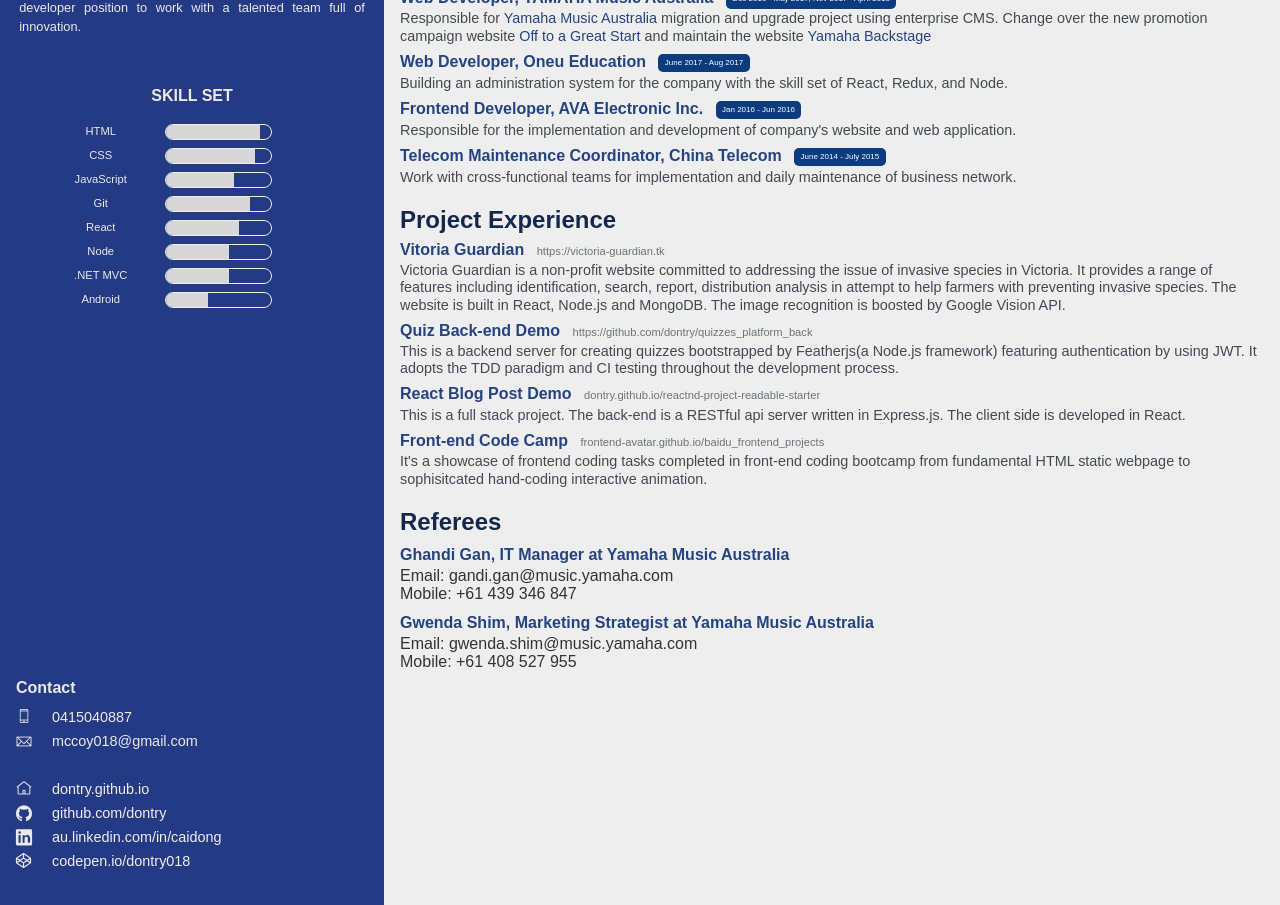
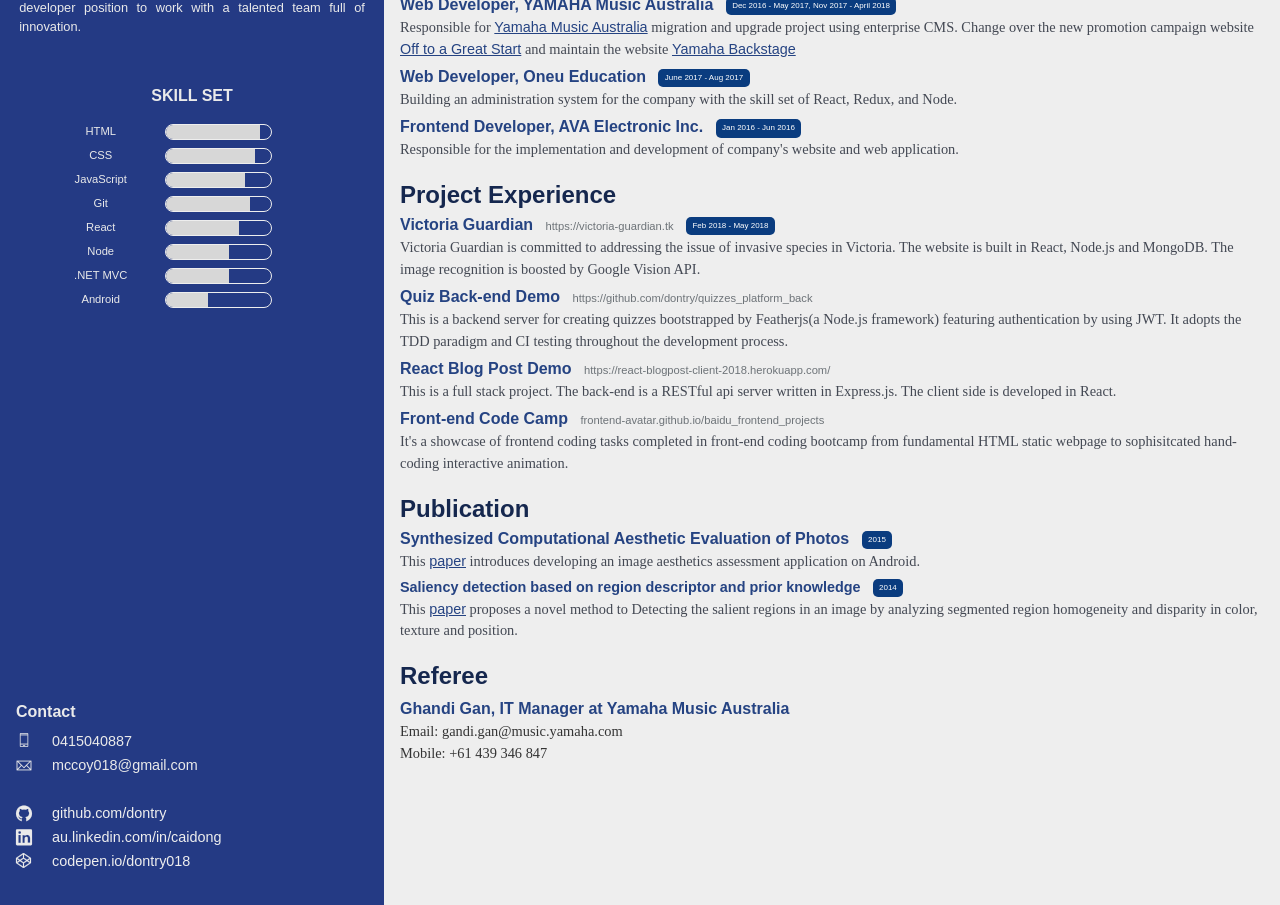
Before and after one commit to dontry/my_cv, a website: page index.html in a window 1280 px wide. Shown: the part 215-1120 px from the top of the page. Drawn offline with Linux system fonts and the light colour scheme; a web font is replaced by a local one.

Commit message:
updated 22.06.2018

```diff
--- a/css/style.css
+++ b/css/style.css
@@ -6,11 +6,13 @@
   list-style: none;
 }
 
-
 @font-face {
-    font-family: 'iconfont';
+  font-family: "iconfont";
   src: url("../src/font/iconfont.eot");
-    src: url("../src/font/iconfont.eot?#iefix") format("embedded-opentype"), url("../src/font/iconfont.woff") format("woff"), url("../src/font/iconfont.ttf") format("truetype"), url("../src/font/iconfont.svg#iconfont") format("svg");
+  src: url("../src/font/iconfont.eot?#iefix") format("embedded-opentype"),
+    url("../src/font/iconfont.woff") format("woff"),
+    url("../src/font/iconfont.ttf") format("truetype"),
+    url("../src/font/iconfont.svg#iconfont") format("svg");
 }
 
 .iconfont {
@@ -74,11 +76,11 @@ h4 {
   padding: 2rem 1rem 1.5rem;
   color: #eaeaea;
   width: 30%;
-    background-color: #243A84;
+  background-color: #243a84;
 }
 
 .column.f-fl .title {
-    margin-bottom: .7rem;
+  margin-bottom: 0.7rem;
 }
 
 .column.f-fr {
@@ -106,14 +108,14 @@ h4 {
 
 .name {
   text-align: center;
-    font-family: 'Fjalla One', sans-serif;
+  font-family: "Fjalla One", sans-serif;
   line-height: 1.3;
   margin-bottom: 2rem;
 }
 
 .position {
   text-align: center;
-    font-family: 'Oxygen', sans-serif;
+  font-family: "Oxygen", sans-serif;
   font-weight: 300;
   margin-bottom: 1.5rem;
 }
@@ -123,7 +125,7 @@ h4 {
   margin-left: 0.2rem;
   margin-right: 0.2rem;
   text-align: justify;
-    font-size: .8rem;
+  font-size: 0.8rem;
   line-height: 1.5;
   font-weight: lighter;
   word-wrap: break-word;
@@ -156,17 +158,17 @@ h4 {
   width: 30px;
   text-align: center;
   padding-right: 1em;
-    font-size: .7em;
+  font-size: 0.7em;
 }
 
 .skillset-list .bar {
   display: inline-block;
   flex: 1;
   position: relative;
-    margin-right: .3rem;
-    margin-top: .3rem;
+  margin-right: 0.3rem;
+  margin-top: 0.3rem;
   border: 1px solid #eee;
-    border-radius: .5rem .5rem;
+  border-radius: 0.5rem 0.5rem;
   width: 4rem;
   height: 1rem;
   overflow: hidden;
@@ -189,7 +191,7 @@ h4 {
 }
 
 #js-capacity {
-    width: 65%;
+  width: 75%;
 }
 
 #git-capacity {
@@ -230,7 +232,7 @@ h4 {
 }
 
 .tools-container .item {
-    font-size: .7rem;
+  font-size: 0.7rem;
 }
 
 .contact-container {
@@ -239,7 +241,7 @@ h4 {
 }
 
 .contact-container h4 {
-    margin-bottom: .5rem;
+  margin-bottom: 0.5rem;
 }
 
 .contact-list {
@@ -247,8 +249,8 @@ h4 {
 }
 
 .contact-list li {
-    font-family: 'Quicksand', sans-serif;
-    font-size: .9rem;
+  font-family: "Quicksand", sans-serif;
+  font-size: 0.9rem;
   font-weight: lighter;
 }
 
@@ -257,7 +259,7 @@ h4 {
 }
 
 .contact-list .addr {
-    font-size: .7rem;
+  font-size: 0.7rem;
 }
 
 section {
@@ -265,12 +267,12 @@ section {
 }
 
 section .title {
-    color: #15274E;
+  color: #15274e;
   line-height: 1.5;
 }
 
 section li {
-    margin-bottom: .3rem;
+  margin-bottom: 0.3rem;
 }
 
 section li .item-title {
@@ -281,32 +283,33 @@ section li .item-title {
 section li .item-desc {
   display: inline-block;
   color: #434853;
-    line-height: 1.2;
-    font-size: .9rem;
+  line-height: 1.5;
+  font-size: 0.9rem;
+  font-family: "New Times Roman";
 }
 
 section li .item-desc a {
-    text-decoration: none;
+  text-decoration: underline;
 }
 
 .time {
   display: inline-block;
   border-radius: 5px;
-    padding: .2rem .4rem;
+  padding: 0.2rem 0.4rem;
   color: #fff;
-    font-size: .5rem;
-    background-color: #0A3C7F;
+  font-size: 0.5rem;
+  background-color: #0a3c7f;
   vertical-align: 2px;
-    margin-left: .5rem;
+  margin-left: 0.5rem;
   font-weight: 200;
 }
 
 .link {
-    color: #6D7378;
+  color: #6d7378;
   font-weight: 200;
   vertical-align: baseline;
-    font-size: .7rem;
-    margin-left: .5rem;
+  font-size: 0.7rem;
+  margin-left: 0.5rem;
 }
 
 .item-desc a {
@@ -314,29 +317,28 @@ section li .item-desc a {
   text-decoration: underline;
 }
 
-
 #title-saliency {
-    font-size: .9rem;
+  font-size: 0.9rem;
   word-spacing: 0px;
 }
 
 .referee {
-    color: #0A3C7F;
+  color: #0a3c7f;
 }
 
 .referee ul {
-    margin-top: .2rem;
+  margin-top: 0.2rem;
 }
 
 .referee li {
-    margin-bottom: .5rem;
+  margin-bottom: 0.5rem;
 }
 
 .referee li p {
   color: #333;
+  font-size: 0.9rem;
+  line-height: 1.5em;
+  font-family: "New Times Roman";
 }
 
-
-
-
 /*# sourceMappingURL=style.css.map */
--- a/index.html
+++ b/index.html
@@ -92,23 +92,23 @@
                         <span class="detail">mccoy018@gmail.com</span>
                     </li>
                     <br/>
-                    <li>
+                    <!-- <li>
                         <i class="iconfont">&#xe6f1;</i>
                         <span class="detail">
                             <a href="http://dontry.github.io"> dontry.github.io</a>
                         </span>
-                    </li>
+                    </li> -->
                     <li>
                         <i class="iconfont">&#xe735;</i>
                         <span class="detail">
-                            <a href="http://github.com/dontry">github.com/dontry</a>
+                            <a href="http://github.com/dontry" target="_blank" rel="noopener">github.com/dontry</a>
                         </span>
                     </li>
                     <li>
                         <i class="iconfont">&#xe605;</i>
                         <span class="detail">
-                            <a href="http://au.linkedin.com/in/caidong">
-                                <span id="linkedin">au.linkedin.com/in/caidong</span>
+                            <a href="http://au.linkedin.com/in/caidong" target="_blank" rel="noopener">
+                                <span id="linkedin" target="_blank" rel="noopener">au.linkedin.com/in/caidong</span>
                             </a>
                         </span>
                     </li>
@@ -154,8 +154,8 @@
                             Responsible for
                             <a href="https://au.yamaha.com" target="_blank">Yamaha Music Australia</a> migration and upgrade project using enterprise CMS. Change over the
                             new promotion campaign website
-                            <a href="https://greatstart.yamahabackstage.com.au" target="_blank">Off to a Great Start</a> and maintain the website
-                            <a href="https://yamahabackstage.com.au" target="_blank">Yamaha Backstage</a>
+                            <a href="https://greatstart.yamahabackstage.com.au" target="_blank" rel="noopener">Off to a Great Start</a> and maintain the website
+                            <a href="https://yamahabackstage.com.au" target="_blank" rel="noopener">Yamaha Backstage</a>
                         </p>
                     </li>
 
@@ -175,34 +175,33 @@
                             Responsible for the implementation and development of company's website and web application.
                         </p>
                     </li>
-                    <li class="item">
+                    <!-- <li class="item">
                         <h4 class="item-title">Telecom Maintenance Coordinator, China Telecom
                             <span class="time">June 2014 - July 2015</span>
                         </h4>
                         <p class="item-desc">
                             Work with cross-functional teams for implementation and daily maintenance of business network.
                         </p>
-                    </li>
+                    </li> -->
                 </ul>
             </section>
             <section>
                 <h3 class="title">Project Experience</h3>
                 <ul class="project-list">
                     <li>
-                        <h4 class="item-title">Vitoria Guardian
-                            <a href="https://victoria-guardian.tk" target="_blank">
+                        <h4 class="item-title">Victoria Guardian
+                            <a href="https://victoria-guardian.tk" target="_blank" rel="noopener">
                                 <span class="link">https://victoria-guardian.tk</span>
+                                <span class="time">Feb 2018 - May 2018</span>
                             </a>
                         </h4>
-                        <p class="item-desc">Victoria Guardian is a non-profit website committed to addressing the issue of invasive species in
-                            Victoria. It provides a range of features including identification, search, report, distribution
-                            analysis in attempt to help farmers with preventing invasive species. The website is built in
-                            React, Node.js and MongoDB. The image recognition is boosted by Google Vision API.
+                        <p class="item-desc">Victoria Guardian is committed to addressing the issue of invasive species in Victoria. The website
+                            is built in React, Node.js and MongoDB. The image recognition is boosted by Google Vision API.
                         </p>
                     </li>
                     <li>
                         <h4 class="item-title">Quiz Back-end Demo
-                            <a href="https://github.com/dontry/quizzes_platform_back" target="_blank">
+                            <a href="https://github.com/dontry/quizzes_platform_back" target="_blank" rel="noopener">
                                 <span class="link">https://github.com/dontry/quizzes_platform_back</span>
                             </a>
                         </h4>
@@ -213,8 +212,8 @@
                     </li>
                     <li>
                         <h4 class="item-title">React Blog Post Demo
-                            <a href="http://dontry.github.io/reactnd-project-readable-starter" target="_blank">
-                                <span class="link">dontry.github.io/reactnd-project-readable-starter</span>
+                            <a href="https://react-blogpost-client-2018.herokuapp.com/" target="_blank" rel="noopener">
+                                <span class="link">https://react-blogpost-client-2018.herokuapp.com/</span>
                             </a>
                         </h4>
                         <p class="item-desc">This is a full stack project. The back-end is a RESTful api server written in Express.js. The client
@@ -232,39 +231,38 @@
                     </li>
                 </ul>
             </section>
-            <!-- <section>
+            <section>
                 <h3 class="title">Publication</h3>
                 <ul>
                     <li>
                         <h4 class="item-title">Synthesized Computational Aesthetic Evaluation of Photos
                             <span class="time">2015</span>
                         </h4>
-                        <p class="item-desc">This paper introduces developing an image aesthetics assessment application on Android. This paper
-                            was published in Neurocomputing.</p>
+                        <p class="item-desc">This <a href="https://dl.acm.org/citation.cfm?id=2843138" target="_blank" rel="noopener">paper</a> introduces developing an image aesthetics assessment application on Android.
+                            </p>
                     </li>
                     <li>
                         <h4 id="title-saliency" class="item-title">Saliency detection based on region descriptor and prior knowledge
                             <span class="time">2014</span>
                         </h4>
-                        <p class="item-desc">This paper proposes a novel method to Detecting the salient regions in an image by analyzing segmented
-                            region homogeneity and disparity in color , texture and position. It was published in Signal
-                            Processing: Image Communication.</p>
+                        <p class="item-desc">This <a href="https://www.sciencedirect.com/science/article/pii/S0923596514000186" target="_blank" rel="noopener">paper</a> proposes a novel method to Detecting the salient regions in an image by analyzing segmented
+                            region homogeneity and disparity in color, texture and position.</p>
                     </li>
                 </ul>
-            </section> -->
+            </section>
             <section class="referee">
-                <h3 class="title">Referees</h3>
+                <h3 class="title">Referee</h3>
                 <ul>
                     <li>
                         <h4 class="item-title">Ghandi Gan, IT Manager at Yamaha Music Australia</h4>
                         <p>Email: gandi.gan@music.yamaha.com</p>
                         <p>Mobile: +61 439 346 847</p>
                     </li>
-                    <li>
+                    <!-- <li>
                         <h4 class="item-title">Gwenda Shim, Marketing Strategist at Yamaha Music Australia</h4>
                         <p>Email: gwenda.shim@music.yamaha.com</p>
                         <p>Mobile: +61 408 527 955</p>
-                    </li>
+                    </li> -->
                     <!-- <li>
                         <h4 class="item-title">William Wang, Web Developer at Yamaha Music</h4>
                         <p>Email: wangwilliam2010@gmail.com</p>
```
Lines whose indentation alone changed are shown as unchanged.
